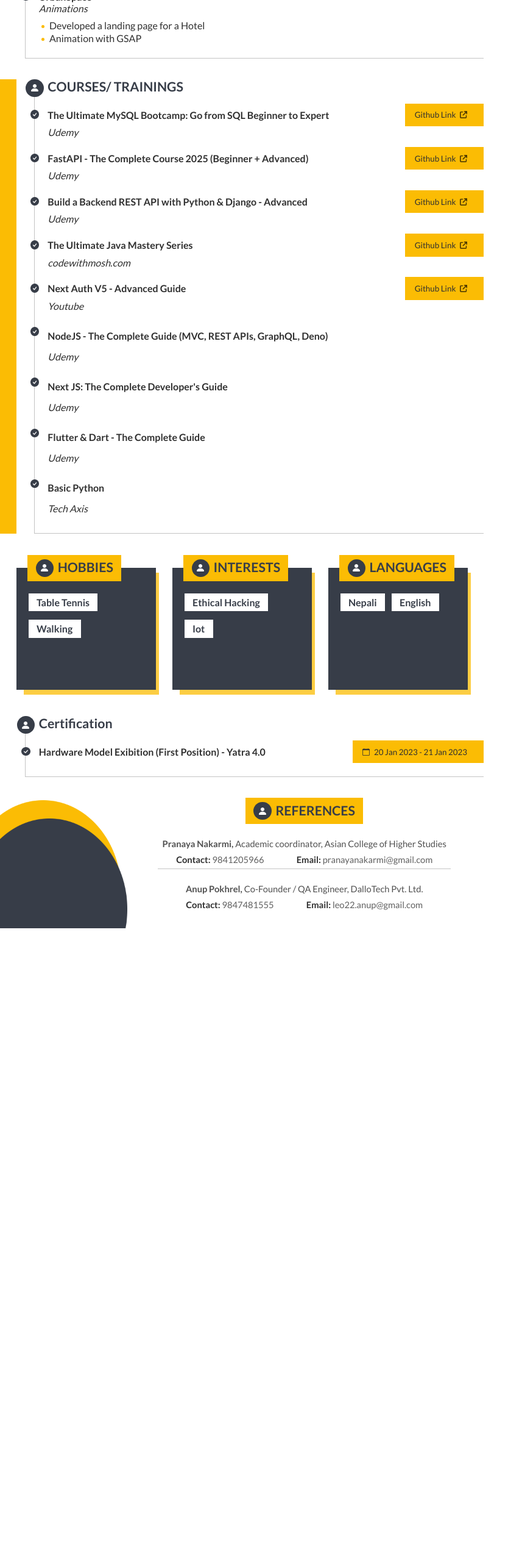
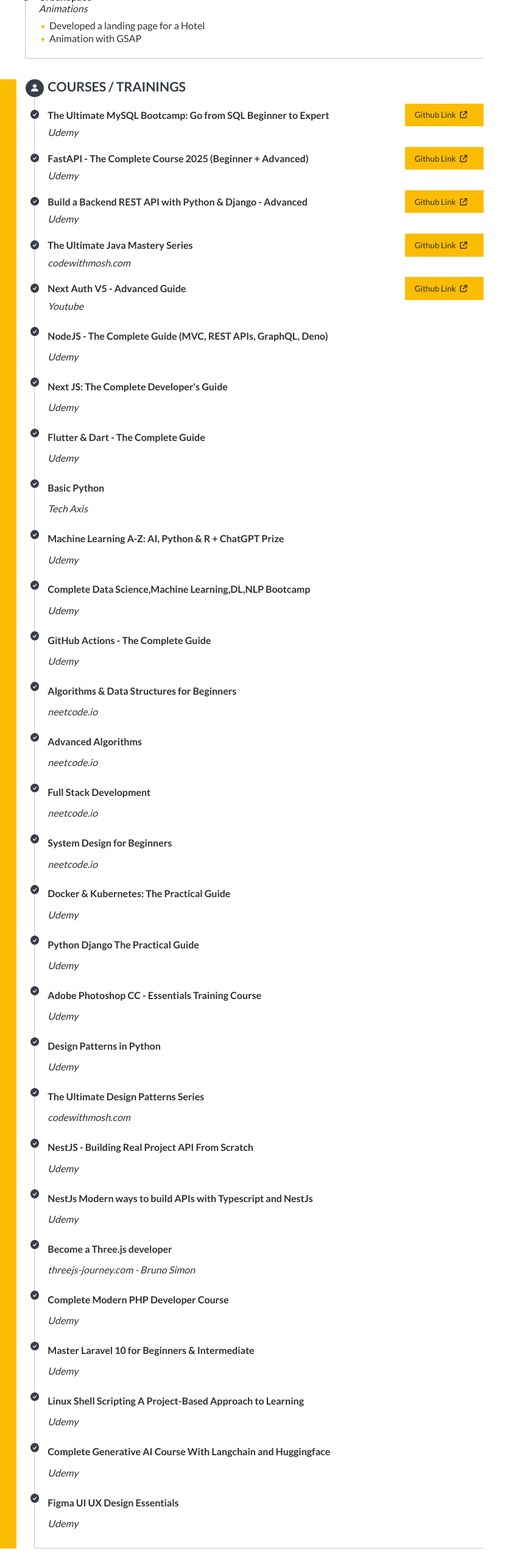
Before and after one commit to bidursapkota00/next-resume, a Next.js app: page / in a window 1280 px wide. Shown: the part 1920-4486 px from the top of the page at 61% size, without its empty margins (0-857 px from the left). Before the commit the page ends 3442 px from the top, so only its background shows below. Built offline with nearby package versions, Linux system fonts and the light colour scheme.

Commit message:
course list updated

```diff
--- a/src/app/data.js
+++ b/src/app/data.js
@@ -109,67 +109,153 @@
     {
       title: "The Ultimate MySQL Bootcamp: Go from SQL Beginner to Expert",
       organization: "Udemy",
-      startDate: "oct 2018",
-      endDate: "nov 2018",
       github: "https://github.com/bidursapkota00/sql",
     },
     {
       title: "FastAPI - The Complete Course 2025 (Beginner + Advanced)",
       organization: "Udemy",
-      startDate: "oct 2018",
-      endDate: "nov 2018",
       github: "https://github.com/bidursapkota00/fastapi",
     },
     {
       title: "Build a Backend REST API with Python & Django - Advanced",
       organization: "Udemy",
-      startDate: "oct 2018",
-      endDate: "nov 2018",
       github:
         "https://github.com/bidursapkota00/Build-a-Backend-REST-API-with-Python-Django---Advanced",
     },
     {
       title: "The Ultimate Java Mastery Series",
       organization: "codewithmosh.com",
-      startDate: "oct 2018",
-      endDate: "nov 2018",
       github: "https://github.com/bidursapkota00/java-mastery",
     },
     {
       title: "Next Auth V5 - Advanced Guide",
       organization: "Youtube",
-      startDate: "oct 2018",
-      endDate: "nov 2018",
       github: "https://github.com/bidursapkota00/next-auth-v5-advanced-guide",
     },
     {
       title: "NodeJS - The Complete Guide (MVC, REST APIs, GraphQL, Deno)",
       organization: "Udemy",
-      startDate: "oct 2018",
-      endDate: "nov 2018",
       github: "",
     },
     {
       title: "Next JS: The Complete Developer's Guide",
       organization: "Udemy",
-      startDate: "oct 2018",
-      endDate: "nov 2018",
       github: "",
     },
     {
       title: "Flutter & Dart - The Complete Guide",
       organization: "Udemy",
-      startDate: "oct 2018",
-      endDate: "nov 2018",
       github: "",
     },
     {
       title: "Basic Python",
       organization: "Tech Axis",
-      startDate: "oct 2018",
-      endDate: "nov 2018",
       github: "",
     },
+    {
+      title: "Machine Learning A-Z: AI, Python & R + ChatGPT Prize",
+      organization: "Udemy",
+      github: "",
+    },
+    {
+      title: "Complete Data Science,Machine Learning,DL,NLP Bootcamp",
+      organization: "Udemy",
+      github: "",
+    },
+    {
+      title: "GitHub Actions - The Complete Guide",
+      organization: "Udemy",
+      github: "",
+    },
+    {
+      title: "Algorithms & Data Structures for Beginners",
+      organization: "neetcode.io",
+      github: "",
+    },
+    {
+      title: "Advanced Algorithms",
+      organization: "neetcode.io",
+      github: "",
+    },
+    {
+      title: "Full Stack Development",
+      organization: "neetcode.io",
+      github: "",
+    },
+    {
+      title: "System Design for Beginners",
+      organization: "neetcode.io",
+      github: "",
+    },
+    {
+      title: "Docker & Kubernetes: The Practical Guide",
+      organization: "Udemy",
+      github: "",
+    },
+    {
+      title: "Python Django The Practical Guide",
+      organization: "Udemy",
+      github: "",
+    },
+    {
+      title: "Adobe Photoshop CC - Essentials Training Course",
+      organization: "Udemy",
+      github: "",
+    },
+    {
+      title: "Design Patterns in Python",
+      organization: "Udemy",
+      github: "",
+    },
+    {
+      title: "The Ultimate Design Patterns Series",
+      organization: "codewithmosh.com",
+      github: "",
+    },
+    {
+      title: "NestJS - Building Real Project API From Scratch",
+      organization: "Udemy",
+      github: "",
+    },
+    {
+      title: "NestJs Modern ways to build APIs with Typescript and NestJs",
+      organization: "Udemy",
+      github: "",
+    },
+    {
+      title: "Become a Three.js developer",
+      organization: "threejs-journey.com - Bruno Simon",
+      github: "",
+    },
+    {
+      title: "Complete Modern PHP Developer Course",
+      organization: "Udemy",
+      github: "",
+    },
+    {
+      title: "Master Laravel 10 for Beginners & Intermediate",
+      organization: "Udemy",
+      github: "",
+    },
+    {
+      title: "Linux Shell Scripting A Project-Based Approach to Learning",
+      organization: "Udemy",
+      github: "",
+    },
+    {
+      title: "Complete Generative AI Course With Langchain and Huggingface",
+      organization: "Udemy",
+      github: "",
+    },
+    {
+      title: "Figma UI UX Design Essentials",
+      organization: "Udemy",
+      github: "",
+    },
+    // devops
+    // seo
+    // java spring boot
+    // diffusion model
   ],
   hobbies: ["Table Tennis", "Walking"],
   interests: ["Ethical Hacking", "Iot"],
--- a/src/app/page.js
+++ b/src/app/page.js
@@ -386,7 +386,7 @@
             <div className="exp-iconc">
               <img src="/head.png" alt="Trainings icon" className="exp-icon" />
             </div>
-            <h2 className="font exp-exp">COURSES/ TRAININGS</h2>
+            <h2 className="font exp-exp">COURSES / TRAININGS</h2>
             {data.trainings.map((e, i) => (
               <div key={i} className="exp-cont">
                 <div className="exp-titlec">
@@ -551,10 +551,10 @@
                   <span className="font ref-text3">Contact:&nbsp;</span>
                   <Link
                     target="_blank"
-                    href={`tel:${r.tel}`}
+                    href={`tel:+977${r.tel}`}
                     className="font ref-text4"
                   >
-                    {r.tel}
+                    +977&nbsp;{r.tel}
                   </Link>
                 </div>
                 <div className="ref-row">
```
